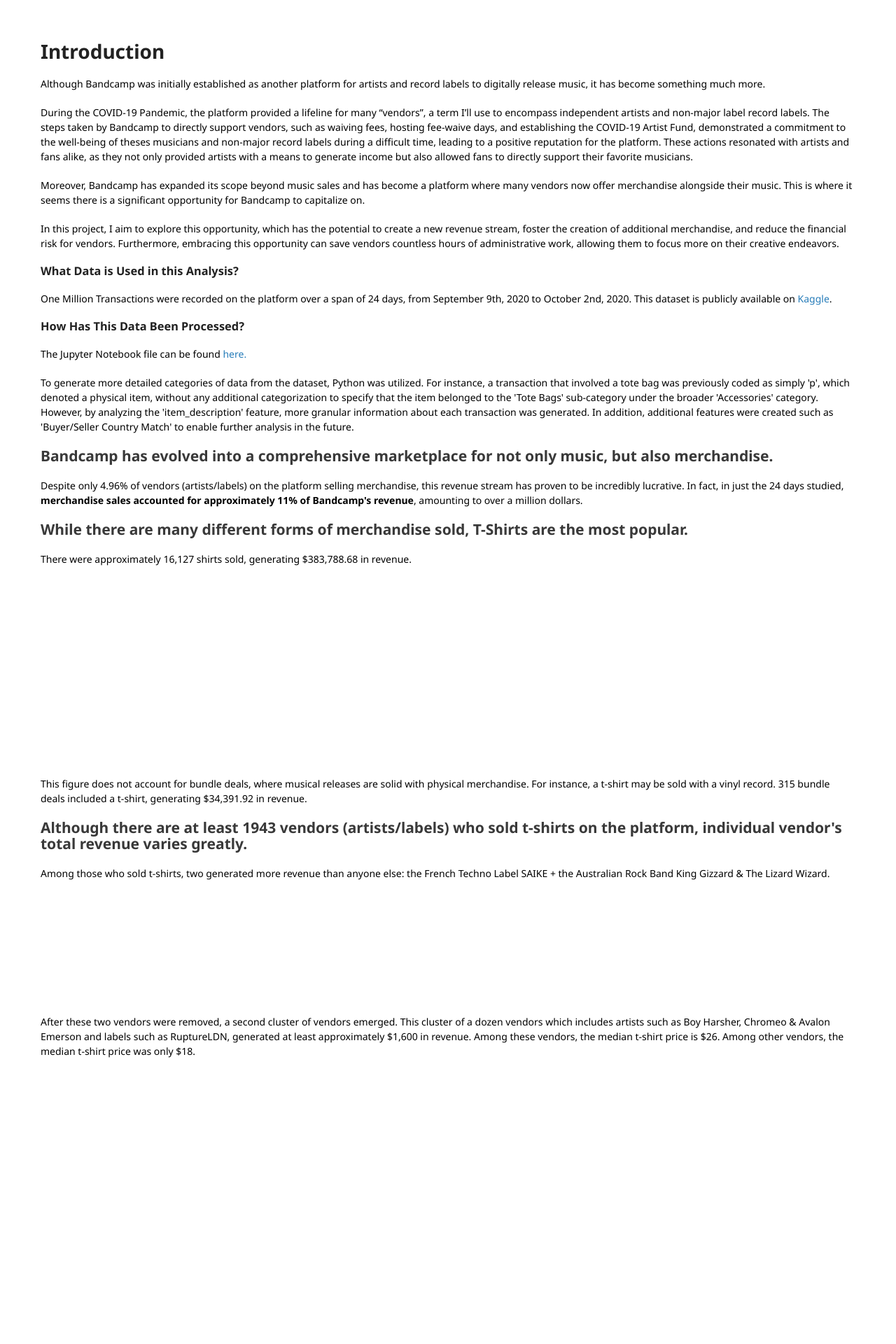
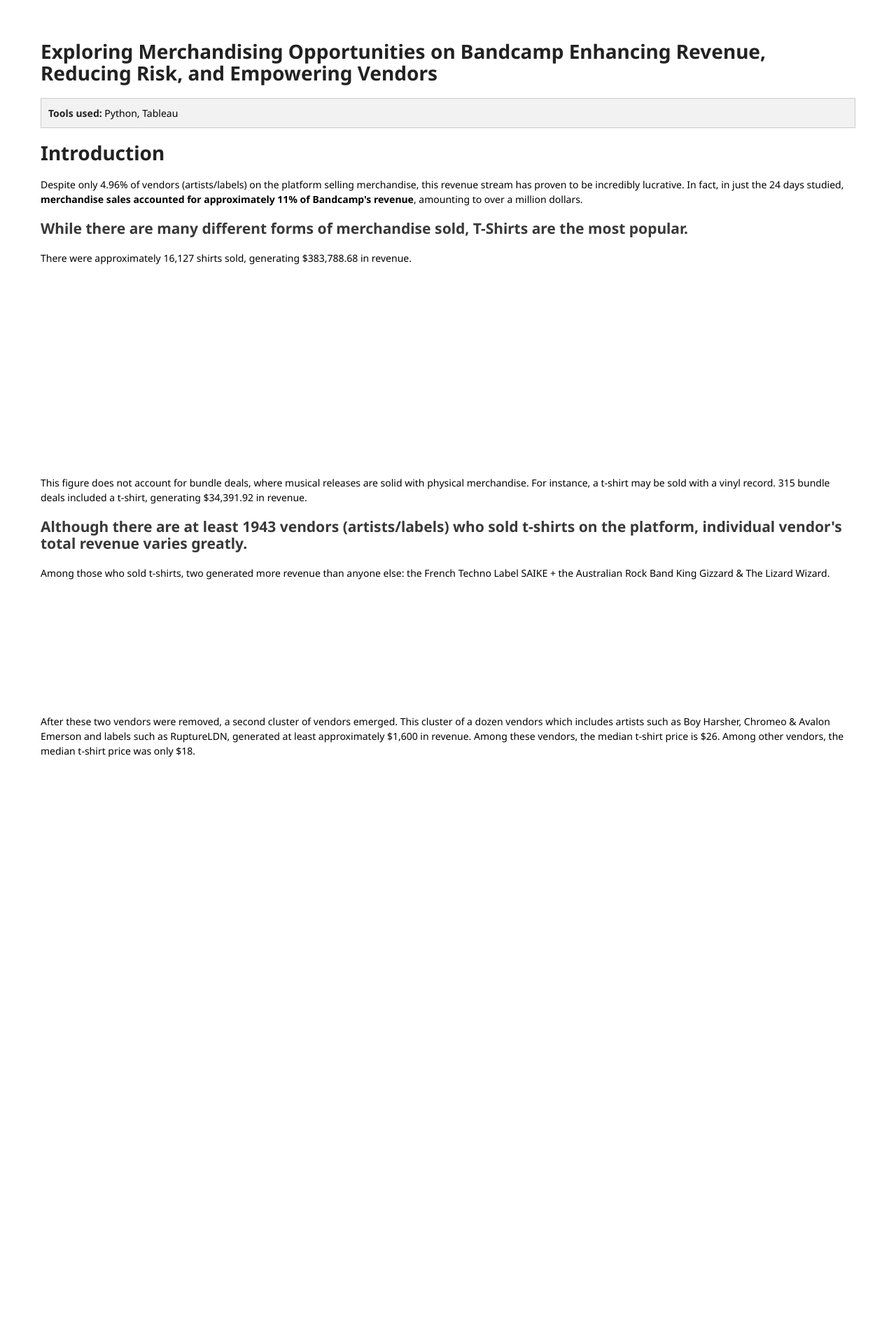
Before and after one commit to nbcarroll/nbcarroll.github.io, a Jekyll site: the page RevenueComparison/index.html, which Jekyll copies as it is, in a window 1280 px wide. Shown: the top 1920 px of the page at 70% size. Built offline with Jekyll 4.4.1, drawn with Linux system fonts in a browser that asks for light colours.

Commit message:
Update index.html

```diff
--- a/RevenueComparison/index.html
+++ b/RevenueComparison/index.html
@@ -573,7 +573,17 @@
             }
         }
 
+
+    .tools-box {
+      border: 1px solid #ccc;
+      background-color: #f2f2f2;
+      padding: 10px;
+      margin-bottom: 20px;
+    }
     </style>
+
+</head>
+
 
     <script type="text/javascript"
 	    src="https://public.tableau.com/javascripts/api/tableau-2.min.js"></script>
@@ -640,29 +650,15 @@
 </head>
 
 <body onload="CategoriesComparison(); initViz(); initViz_2(); Merch_Cat_Bar_Chart()">
+
+ <body>
+   <h1>Exploring Merchandising Opportunities on Bandcamp Enhancing Revenue, Reducing Risk, and Empowering Vendors</h1>
+
+  <div class="tools-box">
+    <strong>Tools used:</strong> Python, Tableau
+  </div>
+
 <h1> Introduction</h1>
-    <p>
-    Although Bandcamp was initially established as another platform for artists and record labels to digitally release music, it has become something much more.</p>
-
-    <p>During the COVID-19 Pandemic, the platform provided a lifeline for many “vendors”, a term I’ll use to encompass independent artists and non-major label record labels. The steps taken by Bandcamp to directly support vendors, such as waiving fees, hosting fee-waive days, and establishing the COVID-19 Artist Fund, demonstrated a commitment to the well-being of theses musicians and non-major record labels during a difficult time, leading to a positive reputation for the platform. These actions resonated with artists and fans alike, as they not only provided artists with a means to generate income but also allowed fans to directly support their favorite musicians.</p>
-
-    <p>Moreover, Bandcamp has expanded its scope beyond music sales and has become a platform where many vendors now offer merchandise alongside their music. This is where it seems there is a significant opportunity for Bandcamp to capitalize on.</p>
-
-    <p>In this project, I aim to explore this opportunity, which has the potential to create a new revenue stream, foster the creation of additional merchandise, and reduce the financial risk for vendors. Furthermore, embracing this opportunity can save vendors countless hours of administrative work, allowing them to focus more on their creative endeavors.</p>
-
-    <h3><strong>What Data is Used in this Analysis?</strong></h3>
-
-<p>One Million Transactions were recorded on the platform over a span of 24 days, from September 9th, 2020 to October 2nd, 2020. This dataset is publicly available on <a href="https://www.kaggle.com/datasets/mathurinache/1000000-bandcamp-sales">Kaggle</a>.</p>
-
-    <h3><strong>How Has This Data Been Processed?</strong></h3>
-        <p>The Jupyter Notebook</a> file can be found <a href="https://github.com/nbcarroll/Projects/blob/main/Bandcamp/Merchandise%20Analysis/bandcamp_sales_preprocessing.ipynb">here.</a></p>
-
-        <p>To generate more detailed categories of data from the dataset, Python was utilized. For instance, a transaction that involved a tote bag was previously coded as simply 'p', which denoted a physical item, without any additional categorization to specify that the item belonged to the 'Tote Bags' sub-category under the broader 'Accessories' category. However, by analyzing the 'item_description' feature, more granular information about each transaction was generated. In addition, additional features were created such as 'Buyer/Seller Country Match' to enable further analysis in the future.</p>
-
-</p>
-        </strong>
-
-<h2>Bandcamp has evolved into a comprehensive marketplace for not only music, but also merchandise.</h2>
 
     <p>Despite only 4.96% of vendors (artists/labels) on the platform selling merchandise, this revenue stream has proven to be incredibly lucrative. In fact, in just the 24 days studied, <b>merchandise sales accounted for approximately 11% of Bandcamp's revenue</b>, amounting to over a million dollars.</p
 
@@ -697,7 +693,7 @@
 
 <h3>1. Taking a % of the Reduced Merchandising Production Costs From the Enterprise Solution Implementation as Revenue</h3>
 
-    <p>For example, if Bandcamp negotiated a 20% enterprise discount, a shirt that previously cost a vendor $10 upfront product would now cost the vendor $9 with Bandcamp taking $1 from the transaction. If vendors choose to handle merchandise sold through Bandcamp outside of  Bandcamp's primary merchandise producer, they still have the option to do so.</p>
+<p>For example, if Bandcamp negotiated a 20% enterprise discount, a shirt that previously cost a vendor $10 upfront product would now cost the vendor $9 with Bandcamp taking $1 from the transaction. If vendors choose to handle merchandise sold through Bandcamp outside of Bandcamp's primary merchandise producer, they still have the option to do so.</p>
 
 <p>Changing different parameters such as Bandcamp's enterprise discount rate, shirts sold, and the average price per shirt produces different outcomes and effects different revenue streams. A general approximation is that 584,000 t-shirts are sold on the platform in a year.</p>
 
```
Lines whose indentation alone changed are shown as unchanged.
